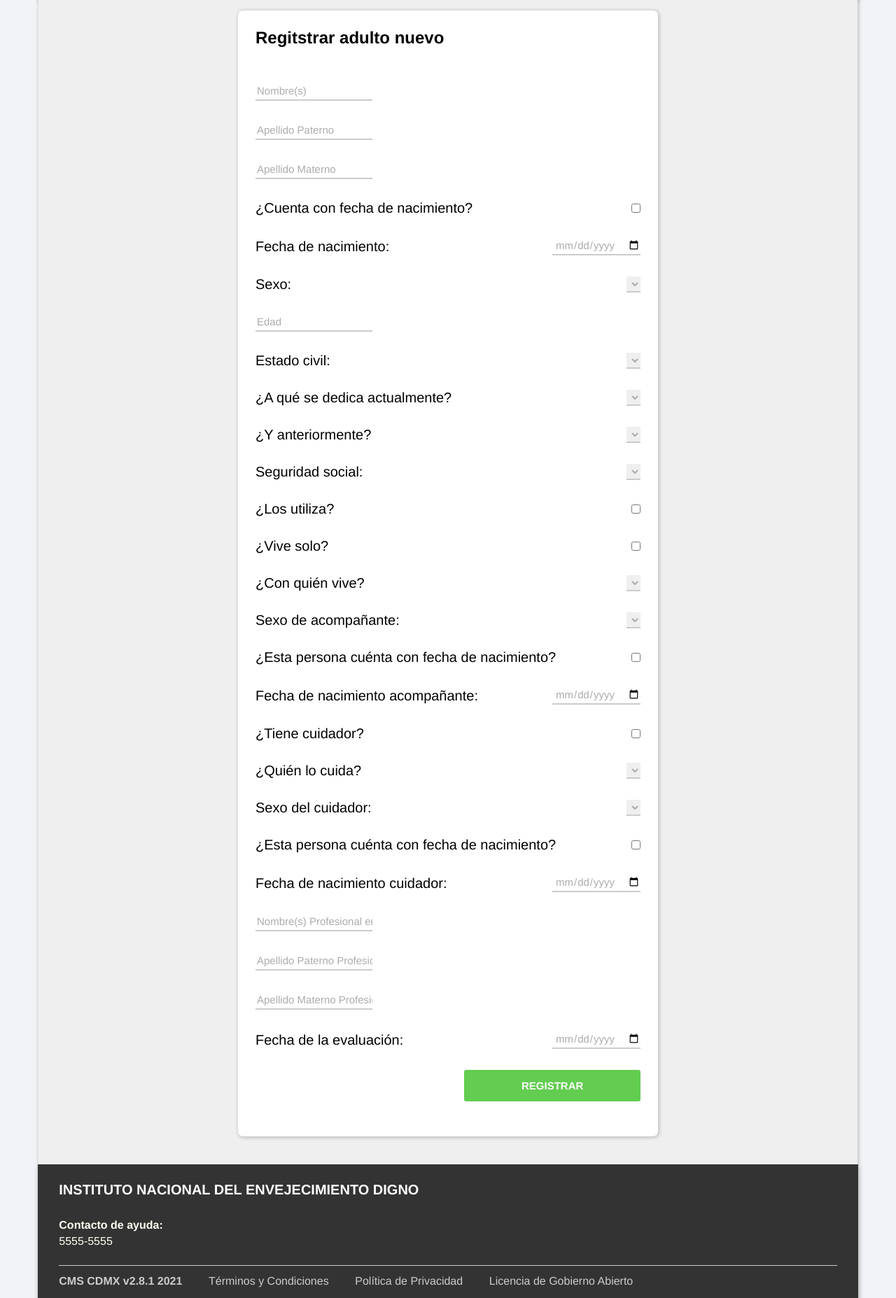
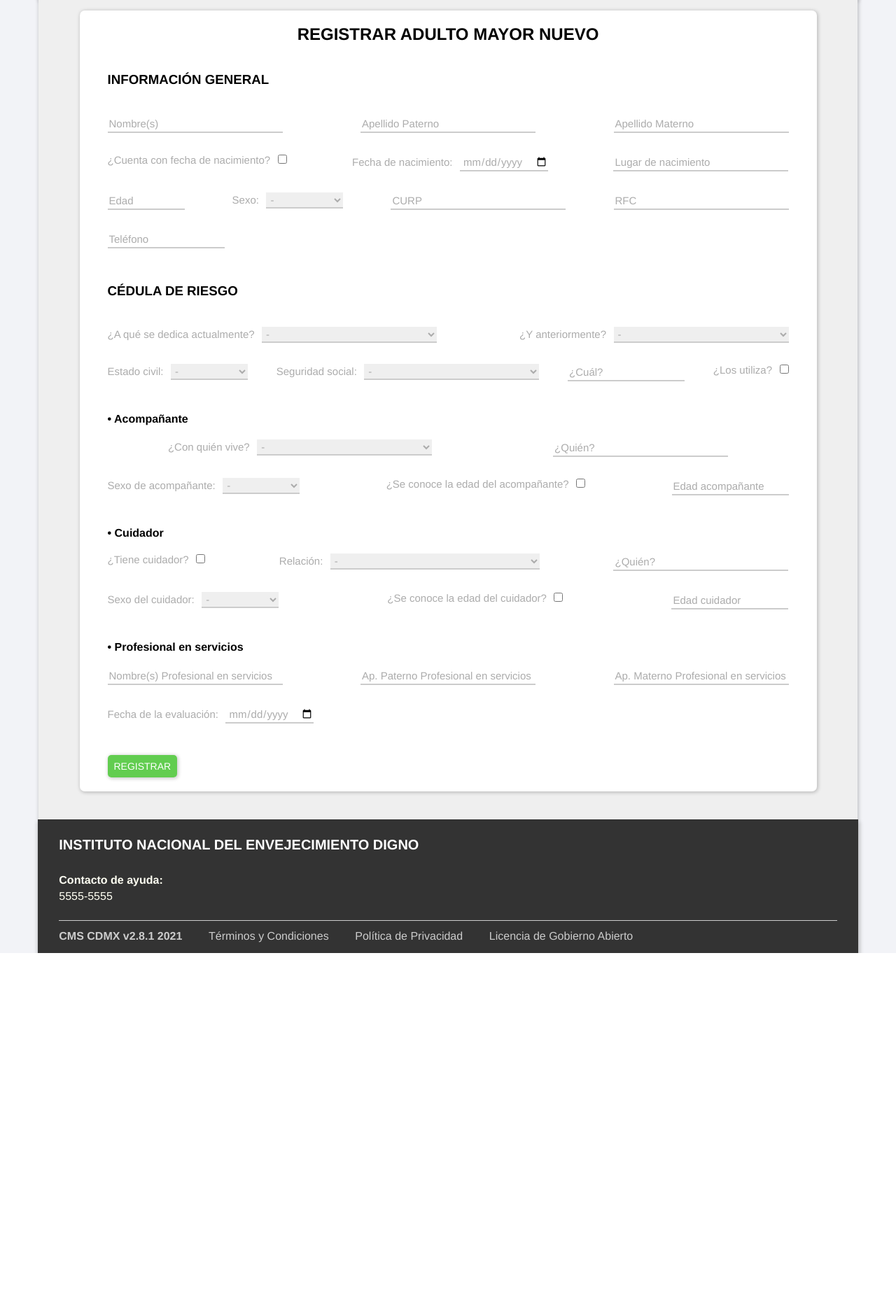
Before and after one commit to angl6199/INED-Web-Application, a Django app: page /registrar_adulto/ in a window 1280 px wide. Shown: the part 158-2013 px from the top of the page at 70% size. After the commit the page ends 1520 px from the top, so only its background shows below. Run offline with Django 3.2, Linux system fonts and the light colour scheme; lists and menus that the app fills with data are empty.

Commit message:
Second adult version form

```diff
--- a/INED_app/forms.py
+++ b/INED_app/forms.py
@@ -46,31 +46,105 @@ class FormaVisualizar(forms.ModelForm):
         }
 
 class AdultoRegistro(forms.ModelForm):
-    nombres = forms.CharField(label='', widget=forms.TextInput(attrs={'placeholder':'Nombre(s)', 'class':'input-adult-1'}))
-    apellido_paterno = forms.CharField(label='', widget=forms.TextInput(attrs={'placeholder':'Apellido Paterno', 'class':'input-adult-1'}))
-    apellido_materno = forms.CharField(label='', widget=forms.TextInput(attrs={'placeholder':'Apellido Materno', 'class':'input-adult-1'}))
+    CATEGORIAS_SEXO = (
+        ('-', '-'),
+        ('Hombre', 'Hombre'),
+        ('Mujer', 'Mujer'),
+    )
+    CATEGORIAS_ESTADO_CIVIL = (
+        ('-', '-'),
+        ('Soltero', 'Soltero'),
+        ('Casado', 'Casado'),
+        ('Viudo', 'Viudo'),
+        ('Separado', 'Separado'),
+        ('Divorciado', 'Divorciado'),
+        ('Unión Libre', 'Unión Libre'),
+        ('Ninguno', 'Ninguno'),
+        ('Se rehúsa', 'Se rehúsa'),
+    )
+    CATEGORIAS_OCUPACION = (
+        ('-', '-'),
+        ('Inactivo(a)', 'Inactivo(a)'),
+        ('Jubilado(a) sin pensión', 'Jubilado(a) sin pensión'),
+        ('Jubilado(a) con pensión', 'Jubilado(a) con pensión'),
+        ('Comercio informal', 'Comercio informal'),
+        ('Jornalero/campesino', 'Jornalero/campesino'),
+        ('Obrero(a)', 'Obrero(a)'),
+        ('Empleado(a) de oficina', 'Empleado(a) de oficina'),
+        ('Profesionista independiente', 'Profesionista independiente'),
+        ('Patrón(a)/jefe/empresario(a)', 'Patrón(a)/jefe/empresario(a)'),
+        ('Ama de casa', 'Ama de casa'),
+        ('Desempleado(a)', 'Desempleado(a)'),
+        ('Ninguno', 'Ninguno'),
+        ('Se rehúsa', 'Se rehúsa'),
+    )
+    CATEGORIAS_SS = (
+        ('-', '-'),
+        ('IMSS', 'IMSS'),
+        ('ISSSTE', 'ISSSTE'),
+        ('SEDENA', 'SEDENA'),
+        ('SEMAR', 'SEMAR'),
+        ('PEMEX', 'PEMEX'),
+        ('SSP-DF', 'SSP-DF'),
+        ('INSABI', 'INSABI'),
+        ('PRIVADO', 'PRIVADO'),
+        ('GASTOS MÉDICOS MAYORES', 'GASTOS MÉDICOS MAYORES'),
+        ('OTRO', 'OTRO'),
+    )
+    CATEGORIAS_ACOMPANANTE = (
+        ('-', '-'),
+        ('Pareja', 'Pareja'),
+        ('Hijos', 'Hijos'),
+        ('Otro Familiar', 'Otro Familiar'),
+        ('No Familiar', 'No Familiar'),
+        ('Solo', 'Solo'),
+        ('No se puede documentar', 'No se puede documentar'),
+        ('Se rehúsa', 'Se rehúsa'),
+    )
+    CATEGORIAS_CUIDADOR = (
+        ('-', '-'),
+        ('Pareja', 'Pareja'),
+        ('Hijos', 'Hijos'),
+        ('Otro Familiar', 'Otro Familiar'),
+        ('No Familiar', 'No Familiar'),
+        ('Formal(encargado del AM, Ej. Enfermera)', 'Formal(encargado del AM, Ej. Enfermera)'),
+        ('Ninguno', 'Ninguno'),
+        ('No sabe', 'No sabe'),
+        ('No contesta', 'No contesta'),
+    )
+
+    nombres = forms.CharField(label='', widget=forms.TextInput(attrs={'placeholder':'Nombre(s)', 'class':'input-adult-1 large-input'}))
+    apellido_paterno = forms.CharField(label='', widget=forms.TextInput(attrs={'placeholder':'Apellido Paterno', 'class':'input-adult-1 large-input'}))
+    apellido_materno = forms.CharField(label='', widget=forms.TextInput(attrs={'placeholder':'Apellido Materno', 'class':'input-adult-1 large-input'}))
     check_fechanacimiento = forms.BooleanField(label="¿Cuenta con fecha de nacimiento?")
     fechanacimiento = forms.DateField(label="Fecha de nacimiento", widget=forms.DateInput(attrs={'type': 'date', 'class':'input-adult-1'}))
-    sexo = forms.ChoiceField(label="Sexo", widget=forms.Select(attrs={'class':'input-adult-1'}))
-    edad = forms.IntegerField(label="", widget=forms.NumberInput(attrs={'placeholder':'Edad', 'readonly':True, 'class':'input-adult-1'}))
-    estado_civil = forms.ChoiceField(label="Estado civil", widget=forms.Select(attrs={'class':'input-adult-1'}))
-    ocupacion = forms.ChoiceField(label="¿A qué se dedica actualmente?", widget=forms.Select(attrs={'class':'input-adult-1'}))
-    ocupacion_anterior = forms.ChoiceField(label="¿Y anteriormente?", widget=forms.Select(attrs={'class':'input-adult-1'}))
-    seguridad_social = forms.ChoiceField(label="Seguridad social", widget=forms.Select(attrs={'class':'input-adult-1'}))
+    lugarnacimiento = forms.CharField(label='', widget=forms.TextInput(attrs={'placeholder':'Lugar de nacimiento', 'class':'input-adult-1 large-input'}))
+    edad = forms.IntegerField(label="", widget=forms.NumberInput(attrs={'placeholder':'Edad', 'readonly':True, 'class':'input-adult-1 small-input'}))
+    sexo = forms.ChoiceField(label="Sexo", choices=CATEGORIAS_SEXO, widget=forms.Select(attrs={'class':'input-adult-1 small-input'}))
+    rfc = forms.CharField(label='', widget=forms.TextInput(attrs={'placeholder':'RFC', 'class':'input-adult-1 large-input'}))
+    curp = forms.CharField(label='', widget=forms.TextInput(attrs={'placeholder':'CURP', 'class':'input-adult-1 large-input'}))
+    telefono = forms.CharField(label='', widget=forms.TextInput(attrs={'placeholder':'Teléfono', 'class':'input-adult-1'}))
+
+    estado_civil = forms.ChoiceField(label="Estado civil", choices=CATEGORIAS_ESTADO_CIVIL, widget=forms.Select(attrs={'class':'input-adult-1 small-input'}))
+    ocupacion = forms.ChoiceField(label="¿A qué se dedica actualmente?", choices=CATEGORIAS_OCUPACION, widget=forms.Select(attrs={'class':'input-adult-1 large-input'}))
+    ocupacion_anterior = forms.ChoiceField(label="¿Y anteriormente?", choices=CATEGORIAS_OCUPACION, widget=forms.Select(attrs={'class':'input-adult-1 large-input'}))
+    seguridad_social = forms.ChoiceField(label="Seguridad social", choices=CATEGORIAS_SS, widget=forms.Select(attrs={'class':'input-adult-1 large-input'}))
+    seguridad_social_otro = forms.CharField(label='', widget=forms.TextInput(attrs={'placeholder':'¿Cuál?', 'class':'input-adult-1'}))
     utiliza_seguridad_social = forms.BooleanField(label="¿Los utiliza?")
-    check_vive_solo = forms.BooleanField(label="¿Vive solo?")
-    acompanante = forms.ChoiceField(label="¿Con quién vive?", widget=forms.Select(attrs={'class':'input-adult-1'}))
-    acompanante_sexo = forms.ChoiceField(label="Sexo de acompañante", widget=forms.Select(attrs={'class':'input-adult-1'}))
-    check_acompanante_fechanacimiento = forms.BooleanField(label="¿Esta persona cuénta con fecha de nacimiento?")
-    acompanante_fechanacimiento = forms.DateField(label="Fecha de nacimiento acompañante", widget=forms.TextInput(attrs={'type':'date', 'class':'input-adult-1'}))
+    acompanante = forms.ChoiceField(label="¿Con quién vive?", choices=CATEGORIAS_ACOMPANANTE, widget=forms.Select(attrs={'class':'input-adult-1 large-input'}))
+    acompanante_otro = forms.CharField(label='', widget=forms.TextInput(attrs={'placeholder':'¿Quién?', 'class':'input-adult-1 large-input'}))
+    acompanante_sexo = forms.ChoiceField(label="Sexo de acompañante", choices=CATEGORIAS_SEXO, widget=forms.Select(attrs={'class':'input-adult-1 small-input'}))
+    check_acompanante_edad = forms.BooleanField(label="¿Se conoce la edad del acompañante?")
+    acompanante_edad = forms.IntegerField(widget=forms.NumberInput(attrs={'class':'input-adult-1', 'placeholder':'Edad acompañante'}))
     check_cuidador = forms.BooleanField(label="¿Tiene cuidador?")
-    cuidador = forms.ChoiceField(label="¿Quién lo cuida?", widget=forms.Select(attrs={'class':'input-adult-1'}))
-    cuidador_sexo = forms.ChoiceField(label="Sexo del cuidador", widget=forms.Select(attrs={'class':'input-adult-1'}))
-    check_cuidador_fechanacimiento = forms.BooleanField(label="¿Esta persona cuénta con fecha de nacimiento?")
-    cuidador_fechanacimiento = forms.DateField(label="Fecha de nacimiento cuidador", widget=forms.TextInput(attrs={'type':'date', 'class':'input-adult-1'}))
-    nombres_profesional = forms.CharField(label="", widget=forms.TextInput(attrs={'placeholder':'Nombre(s) Profesional en servicios', 'class':'input-adult-1'}))
-    apellido_paterno_profesional = forms.CharField(label="", widget=forms.TextInput(attrs={'placeholder':'Apellido Paterno Profesional en servicios', 'class':'input-adult-1'}))
-    apellido_materno_profesional = forms.CharField(label="", widget=forms.TextInput(attrs={'placeholder':'Apellido Materno Profesional en servicios', 'class':'input-adult-1'}))
+    cuidador = forms.ChoiceField(label="Relación", choices=CATEGORIAS_CUIDADOR, widget=forms.Select(attrs={'class':'input-adult-1'}))
+    cuidador_otro = forms.CharField(label='', widget=forms.TextInput(attrs={'placeholder':'¿Quién?', 'class':'input-adult-1 large-input'}))
+    cuidador_sexo = forms.ChoiceField(label="Sexo del cuidador", choices=CATEGORIAS_SEXO, widget=forms.Select(attrs={'class':'input-adult-1 small-input'}))
+    check_cuidador_edad = forms.BooleanField(label="¿Se conoce la edad del cuidador?")
+    cuidador_edad = forms.IntegerField(widget=forms.NumberInput(attrs={'placeholder':'Edad cuidador', 'class':'input-adult-1'}))
+    nombres_profesional = forms.CharField(label="", widget=forms.TextInput(attrs={'placeholder':'Nombre(s) Profesional en servicios', 'class':'input-adult-1 large-input'}))
+    apellido_paterno_profesional = forms.CharField(label="", widget=forms.TextInput(attrs={'placeholder':'Ap. Paterno Profesional en servicios', 'class':'input-adult-1 large-input'}))
+    apellido_materno_profesional = forms.CharField(label="", widget=forms.TextInput(attrs={'placeholder':'Ap. Materno Profesional en servicios', 'class':'input-adult-1 large-input'}))
     fechaevaluacion = forms.DateField(label="Fecha de la evaluación", widget=forms.TextInput(attrs={'type':'date', 'class':'input-adult-1'}))
 
     class Meta:
--- a/INED_app/static/css/styles.css
+++ b/INED_app/static/css/styles.css
@@ -519,13 +519,73 @@ footer div ul{
     color: #acacac;
     border-top: none;
     border-left: none;
-    padding-bottom: 1px;
     border-right: none;
     font-size: 15px;
     text-indent: 2px;
     outline: none;
 }
-
 .input-adult-1::placeholder {
     color: #acacac;
 }
+.large-input{
+    width: 250px;
+}
+.small-input{
+    width: 110px;
+}
+.registerform2{
+    background-color: white;
+    width: 90%;
+    border-radius: 7px;
+    box-shadow: 1px 1px 5px 1px rgba(0, 0, 0, 0.2);
+    margin: 0 auto;
+}
+.registerform2 h1{
+    padding-top: 20px;
+    text-align: center;
+    text-transform: uppercase;
+    padding-bottom: 20px;
+}
+.container-adult-form{
+    margin-left: 40px;
+    margin-right: 40px;
+}
+.container-adult-form h3{
+    padding-top: 20px;
+    padding-bottom: 20px;
+}
+.container-adult-form h4{
+    padding-top: 15px;
+}
+.container-adult-form label{
+    font-size: 15px;
+    color: #acacac;
+    padding-right: 6px;
+}
+.container-adult-form div{
+    margin-top: 20px;
+    margin-bottom: 30px;
+}
+.adult-form-multiple{
+    display: flex;
+    justify-content: space-between;
+}
+.adult-form-small{
+    justify-content: space-around;
+}
+.btn-generic{
+    padding: 8px 9px;
+    line-height: initial;
+    font-size: 14px;
+    background-color: #1bb600af;
+    color: white;
+    border: none;
+    border-radius: 5px;
+    box-shadow: 1px 1px 5px 1px rgba(0, 0, 0, 0.2);
+    transition: background-color 300ms;
+    text-decoration: none;
+}
+.btn-next-form-adult{
+    margin-bottom: 20px;
+    margin-top: 15px;
+}
--- a/INED_app/templates/formulario_adulto.html
+++ b/INED_app/templates/formulario_adulto.html
@@ -1,31 +1,158 @@
 {% extends 'users/administrador/administrador_layout.html' %}
 
 {% block content %}
-<form class='registerform' method = "POST" enctype = "multipart/form-data">
-    <h1>Regitstrar adulto nuevo</h1>
+<form class='registerform2' method = "POST" enctype = "multipart/form-data">
+    <h1>Registrar Adulto Mayor Nuevo</h1>
     {% csrf_token %}
-    {{form.as_p}}
-    {% comment %} {% if form.errors %}
-    <script>
-    let inputs = document.querySelectorAll('.register-field')
-        for (let index = 0; index < inputs.length; index++) {
-            if (index != 3){
-                inputs[index].value = '';
-            }}
-    </script>
-        {% for error in form.errors %}
-            {% ifequal error 'password2' %}
-                <h2 class="error">Las contraseñas no coinciden</h2>
-            {% endifequal %}
-            {% ifequal error 'tipo_usuario' %}
-                <h2 class="error">Tipo de usuario inválido</h2>
-            {% endifequal %}
-            {% ifequal error 'username' %}
-                <h2 class="error">Nombre de usuario ya ocupado</h2>
-            {% endifequal %}
-        {% endfor %}
-    {% endif %} {% endcomment %}
 
-    <button type = "submit" style="cursor:pointer" class = "btn btn-primary">REGISTRAR</button>
+    <div class="container-adult-form" id="cont1">
+        <h3>INFORMACIÓN GENERAL</h3>
+        <div class="adult-form-multiple">
+            {{form.nombres.errors}}
+            {{form.nombres}}
+            {{form.apellido_paterno.errors}}
+            {{form.apellido_paterno}}
+            {{form.apellido_materno.errors}}
+            {{form.apellido_materno}}
+        </div>
+        <div class="adult-form-multiple">
+            <span>
+                {{form.check_fechanacimiento.errors}}
+                {{form.check_fechanacimiento.label_tag}}
+                {{form.check_fechanacimiento}}
+            </span>
+            <span>
+                {{form.fechanacimiento.errors}}
+                {{form.fechanacimiento.label_tag}}
+                {{form.fechanacimiento}}
+            </span>
+            {{form.lugarnacimiento.errors}}
+            {{form.lugarnacimiento}}
+        </div>
+        <div class="adult-form-multiple">
+            {{form.edad.errors}}
+            {{form.edad}}
+            <span>
+                {{form.sexo.errors}}
+                {{form.sexo.label_tag}}
+                {{form.sexo}}
+            </span>
+            {{form.curp.errors}}
+            {{form.curp}}
+            {{form.rfc.errors}}
+            {{form.rfc}}
+        </div>
+        <div class="adult-form-multiple">
+            {{form.telefono.errors}}
+            {{form.telefono}}
+        </div>
+
+    </div>
+
+    <div class="container-adult-form" id="cont3">
+        <h3>CÉDULA DE RIESGO</h3>
+        <div class="adult-form-multiple">
+            <span>
+                {{form.ocupacion.errors}}
+                {{form.ocupacion.label_tag}}
+                {{form.ocupacion}}
+            </span>
+            <span>
+                {{form.ocupacion_anterior.errors}}
+                {{form.ocupacion_anterior.label_tag}}
+                {{form.ocupacion_anterior}}
+            </span>
+        </div>
+        <div class="adult-form-multiple">
+            <span>
+                {{form.estado_civil.errors}}
+                {{form.estado_civil.label_tag}}
+                {{form.estado_civil}}
+            </span>
+            <span>
+                {{form.seguridad_social.errors}}
+                {{form.seguridad_social.label_tag}}
+                {{form.seguridad_social}}
+            </span>
+            {{form.seguridad_social_otro.errors}}
+            {{form.seguridad_social_otro}}
+            <span>
+                {{form.utiliza_seguridad_social.errors}}
+                {{form.utiliza_seguridad_social.label_tag}}
+                {{form.utiliza_seguridad_social}}
+            </span>
+        </div>
+        <h4>• Acompañante</h4>
+        <div class="adult-form-multiple adult-form-small">
+            <span>
+                {{form.acompanante.errors}}
+                {{form.acompanante.label_tag}}
+                {{form.acompanante}}
+            </span>
+            {{form.acompanante_otro.errors}}
+            {{form.acompanante_otro}}
+        </div>
+        <div class="adult-form-multiple">
+            <span>
+                {{form.acompanante_sexo.errors}}
+                {{form.acompanante_sexo.label_tag}}
+                {{form.acompanante_sexo}}
+            </span>
+            <span>
+                {{form.check_acompanante_edad.errors}}
+                {{form.check_acompanante_edad.label_tag}}
+                {{form.check_acompanante_edad}}
+            </span>
+            {{form.acompanante_edad.errors}}
+            {{form.acompanante_edad}}
+        </div>
+        <h4>• Cuidador</h4>
+        <div class="adult-form-multiple">
+            <span>
+                {{form.check_cuidador.errors}}
+                {{form.check_cuidador.label_tag}}
+                {{form.check_cuidador}}
+            </span>
+            <span>
+                {{form.cuidador.errors}}
+                {{form.cuidador.label_tag}}
+                {{form.cuidador}}
+            </span>
+            {{form.cuidador_otro.errors}}
+            {{form.cuidador_otro}}
+        </div>
+        <div class="adult-form-multiple">
+            <span>
+                {{form.cuidador_sexo.errors}}
+                {{form.cuidador_sexo.label_tag}}
+                {{form.cuidador_sexo}}
+            </span>
+            <span>
+                {{form.check_cuidador_edad.errors}}
+                {{form.check_cuidador_edad.label_tag}}
+                {{form.check_cuidador_edad}}
+            </span>
+            {{form.cuidador_edad.errors}}
+            {{form.cuidador_edad}}
+        </div>
+        <h4>• Profesional en servicios</h4>
+        <div class="adult-form-multiple">
+            {{form.nombres_profesional.errors}}
+            {{form.nombres_profesional}}
+            {{form.apellido_paterno_profesional.errors}}
+            {{form.apellido_paterno_profesional}}
+            {{form.apellido_materno_profesional.errors}}
+            {{form.apellido_materno_profesional}}
+        </div>
+        <div class="adult-form-multiple">
+            <span>
+                {{form.fechaevaluacion.errors}}
+                {{form.fechaevaluacion.label_tag}}
+                {{form.fechaevaluacion}}
+            </span>
+        </div>
+
+        <button type = "submit" style="cursor:pointer" class = "btn-generic btn-next-form-adult">REGISTRAR</button>
+    </div>
 </form>
 {% endblock %}
```
Also changed, not shown: INED_app/models.py (+86 -14 lines).
